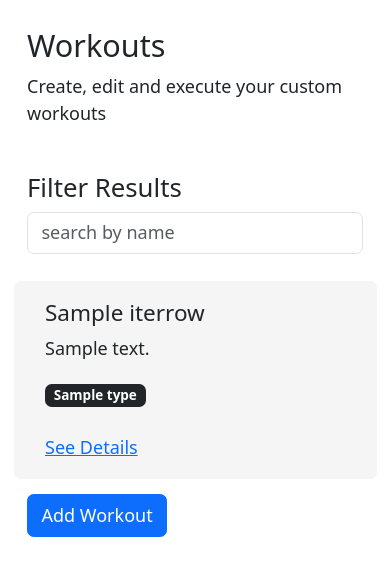
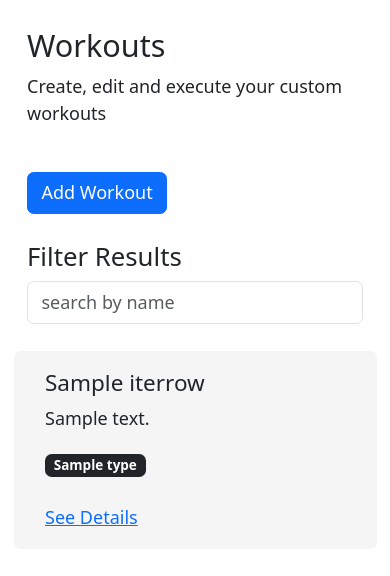
Before and after one commit to jon-gerhartz/bodyguru, a Flask app: template templates/workouts.html in a window 390 px wide. Shown: the part 63-639 px from the top of the page. Run offline with Flask 3, Linux system fonts and the light colour scheme; the template is opened without the code that fills it: most values are stand-ins (such as "Sample title", 1, 10 or a date in 2020); parts of the project's set-up code (start-up, migrations or seed data) failed here and were passed over.

Commit message:
added mobile formatting for logs, workouts, exercises. Reordered vertical stacking of elements

```diff
--- a/templates/workouts.html
+++ b/templates/workouts.html
@@ -9,10 +9,10 @@
 	</div>
 	<br>
 	<div class='row'>
-		<div class='col-sm-2 side-div', id='filterDiv'>
+		<div class='col-sm-2 side-div order-md-0 order-1', id='filterDiv'>
 			<h3>Filter Results</h3>
 		</div>
-		<div class='col-sm-8'>
+		<div class='col-sm-8 order-md-1 order-2'>
 			{% for i, v in workouts.iterrows() %}
 				<div id="{{v['name']}}" class='row' style='padding-bottom: 15px;'>
 					<div class="card" style="border:none;background-color: #f5f5f5;">
@@ -28,10 +28,12 @@
 				</div>
 			{% endfor %}
 		</div>
-		<div class='col-sm-2'>
+		<div class='col-sm-2 order-md-2 order-0'>
 			<button type="button" class="btn btn-primary" data-bs-toggle="modal" data-bs-target="#createWorkoutModal">
 			Add Workout
 			</button>
+			<br>
+			<br>
 		</div>
 	</div>
 </div>
```
Also changed, not shown: templates/library.html (+5 -3 lines), templates/log.html (+5 -3 lines).
